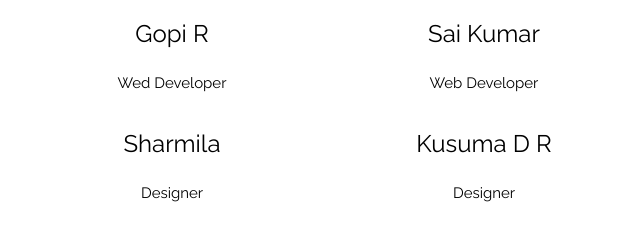
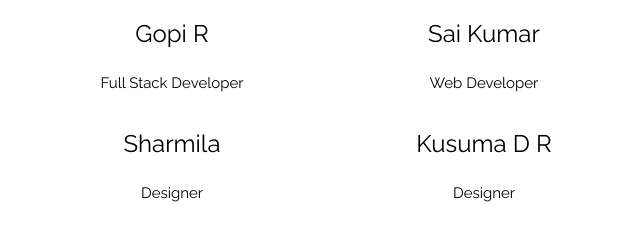
Before and after one commit to gopiraj7411/Responsive-Web-Developemnt, a plain HTML site: page about.html in a window 1280 px wide. Shown: the part 210-450 px from the top of the page, 0-640 px from the left. Drawn offline with nearby package versions, Linux system fonts and the light colour scheme.

Commit message:
Update about.html

```diff
--- a/about.html
+++ b/about.html
@@ -100,7 +100,7 @@ function w3_close() {
 <div class="w3-quarter">
   <!--<img src="/w3images/avatar.jpg" alt="Boss" style="width:45%" class="w3-circle w3-hover-opacity">-->
   <h3>Gopi R</h3>
-  <p>Wed Developer</p>
+  <p> Full Stack Developer</p>
 </div>
 
 <div class="w3-quarter">
```
